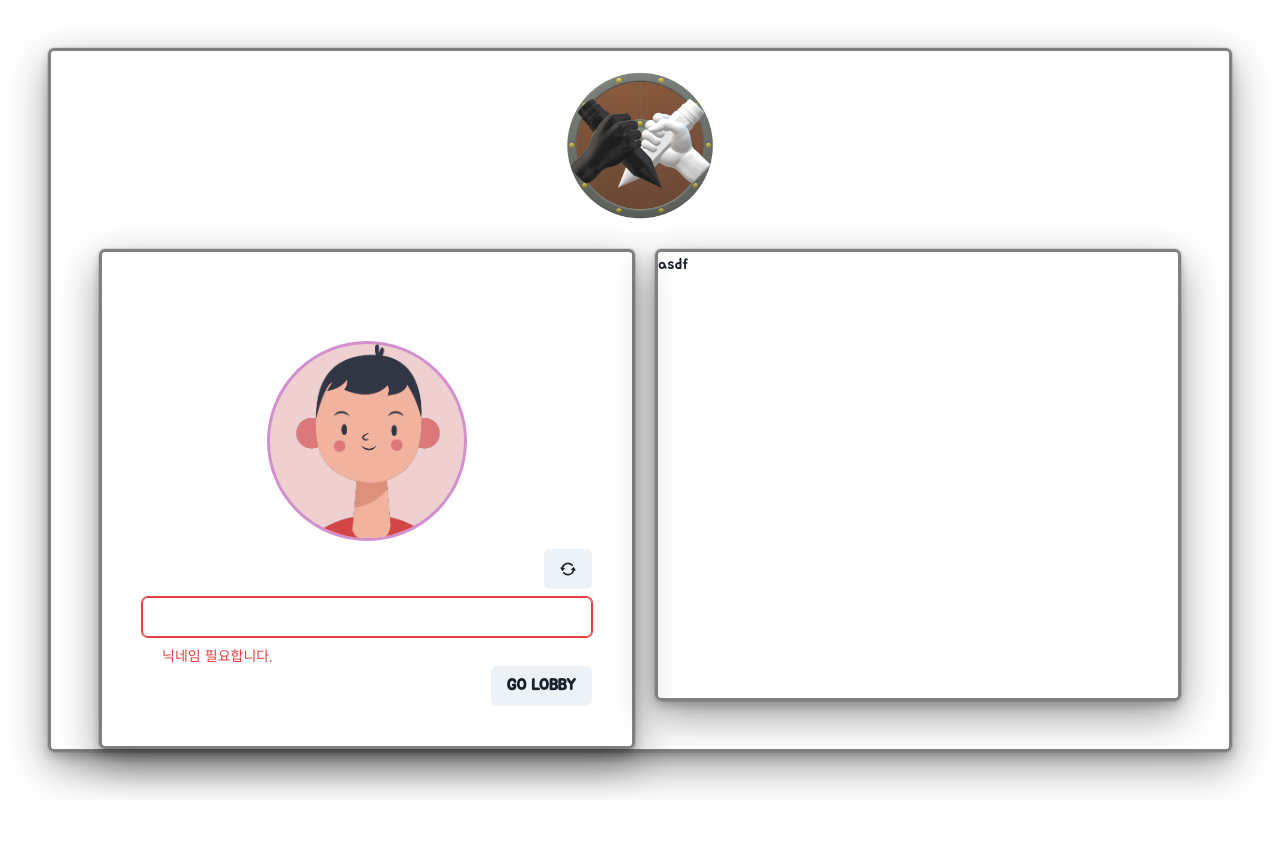
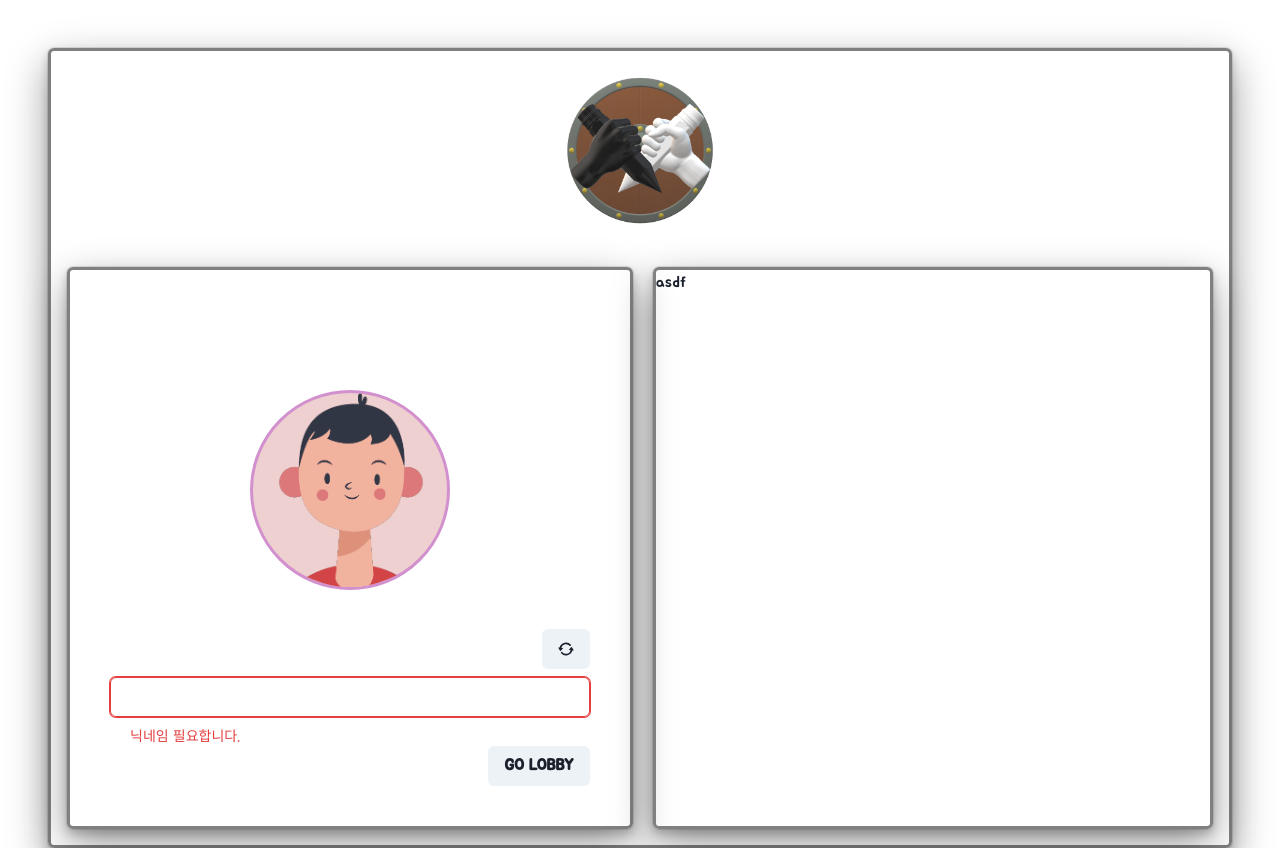
Before and after one commit to coop-game/coop, a Next.js app in the folder apps/coop-front/: page / in a window 1280 px wide. Before the commit the page ends 800 px from the top, so only its background shows below. Built offline with nearby package versions, Linux system fonts and the light colour scheme.

Commit message:
feat: add logoImage for layout

```diff
--- a/apps/coop-front/pages/index.tsx
+++ b/apps/coop-front/pages/index.tsx
@@ -27,6 +27,8 @@ import { useRecoilState } from "recoil";
 import AvatarImage from "@components/AvatarImage";
 import { providerState } from "@common/yjsStore/userStore";
 import getUtcTimeStamp from "@common/lib/getUtcTimeStamp";
+import Layout from "@components/layout";
+import LogoImage from "@components/layout/LogoImage";
 
 export default function Home({
   roomId,
@@ -67,30 +69,18 @@ export default function Home({
 
   return (
     <div>
-      <Flex w={"100%"} h={"100vh"} alignItems={"center"} p={"3em"}>
-        <Flex
-          direction={{ base: "column" }}
-          alignItems={"center"}
-          w={"100%"}
-          h={"100%"}
-          border="3px solid gray"
-          boxShadow="dark-lg"
-          rounded="md"
-        >
-          <Flex
-            position={"absolute"}
-            m={5}
-            height={"150px"}
-            width={"100%"}
-            justifyContent={"center"}
-          >
-            <Image src={DraweeLogo} width={150} height={150} alt="로고이미지" />
-          </Flex>
+      <Layout>
+        <LogoImage
+          src={DraweeLogo}
+          height={150}
+          width={150}
+          heightPadding={25}
+        />
         <Flex
           w={"100%"}
           h={"100%"}
-            p="3em"
-            pt={"198px"}
+          minHeight={"500px"}
+          p="1em"
           justifyContent={"center"}
           flexDirection={{ base: "column", md: "row" }}
           gap={{ base: "10px", md: "20px" }}
@@ -144,8 +134,7 @@ export default function Home({
             asdf
           </Flex>
         </Flex>
-        </Flex>
-      </Flex>
+      </Layout>
     </div>
   );
 }
--- /dev/null
+++ b/apps/coop-front/src/components/layout/LogoImage.tsx
@@ -0,0 +1,29 @@
+import { DraweeLogo } from "@asset/images";
+import { Flex } from "@chakra-ui/react";
+import { StaticImageData } from "next/image";
+import Image from "next/image";
+
+type LogoImagePropsType = {
+  src: StaticImageData;
+  height: number;
+  width: number;
+  heightPadding: number;
+};
+const LogoImage = ({
+  src,
+  width = 150,
+  height = 150,
+  heightPadding = 25,
+}: LogoImagePropsType) => {
+  return (
+    <Flex
+      p={`${heightPadding}px`}
+      height={`${heightPadding * 2 + height}px`}
+      width={"100%"}
+      justifyContent={"center"}
+    >
+      <Image src={src} width={width} height={height} alt="로고이미지" />
+    </Flex>
+  );
+};
+export default LogoImage;
--- /dev/null
+++ b/apps/coop-front/src/components/layout/index.tsx
@@ -0,0 +1,20 @@
+import { Flex } from "@chakra-ui/react";
+
+const Layout = ({ children }: { children: React.ReactNode }) => {
+  return (
+    <Flex w={"100%"} h={"100vh"} p={"3em"}>
+      <Flex
+        direction={{ base: "column" }}
+        w={"100%"}
+        h={"100%"}
+        minHeight={"800px"}
+        border="3px solid gray"
+        boxShadow="dark-lg"
+        rounded="md"
+      >
+        {children}
+      </Flex>
+    </Flex>
+  );
+};
+export default Layout;
```
Also changed, not shown: apps/coop-front/pages/Lobby.tsx (+6 -1 lines), apps/coop-front/src/components/Draw.tsx (+3 -4 lines), apps/coop-front/src/components/LobbyMain.tsx (+6 -31 lines). Lines whose indentation alone changed are shown as unchanged.
